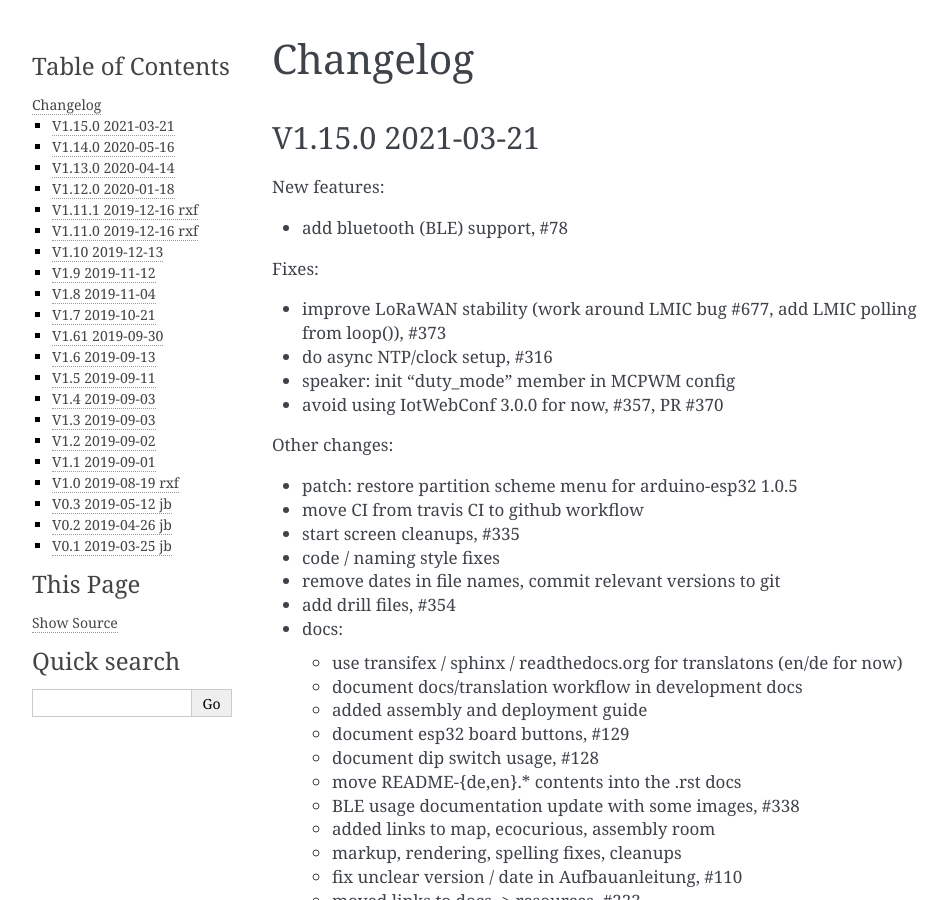
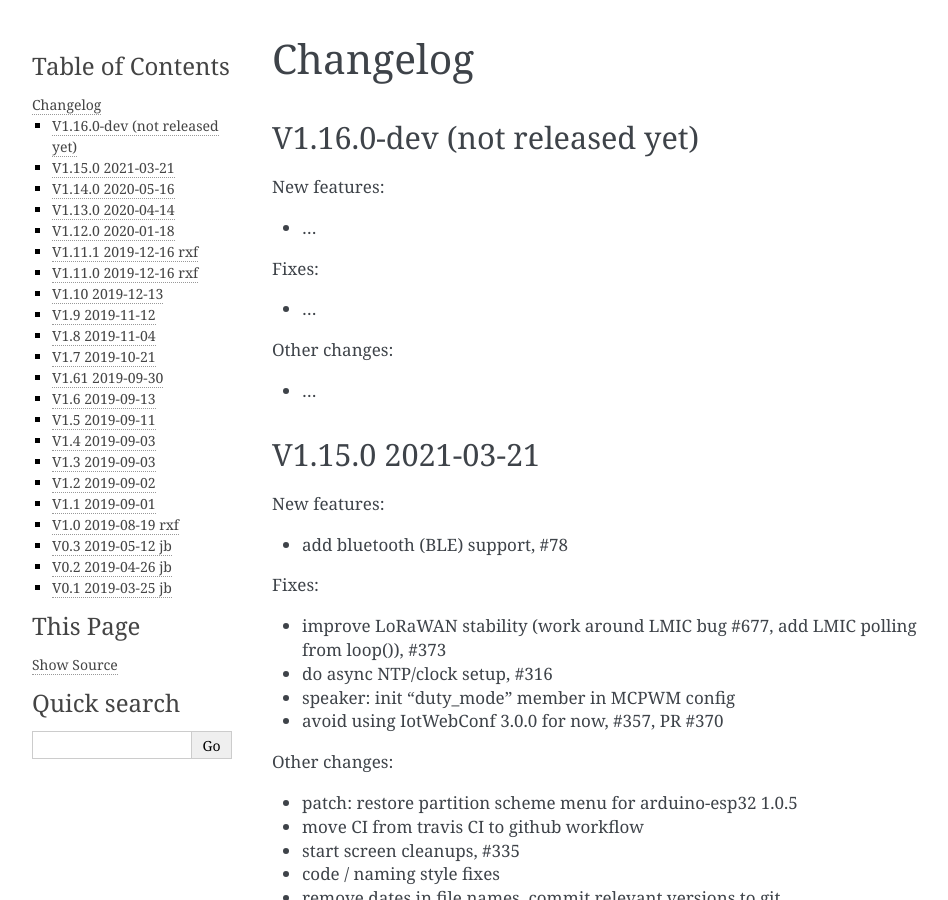
Before and after one commit to ecocurious2/MultiGeiger, a Sphinx documentation site: the page built from docs/source/changes.rst, in a window 1280 px wide and 900 px high. Shown: the whole window, without its empty margins (148-1096 px from the left). Built offline with Sphinx 7.4.7, drawn with Linux system fonts in a browser that asks for light colours.

Commit message:
Bump version: 1.15.0 → 1.16.0-dev

```diff
--- a/docs/source/changes.rst
+++ b/docs/source/changes.rst
@@ -3,8 +3,23 @@
 Changelog
 =========
 
+V1.16.0-dev (not released yet)
+------------------------------
+
+New features:
+
+* ...
+
+Fixes:
+
+* ...
+
+Other changes:
+
+* ...
+
 V1.15.0 2021-03-21
-------------------------------
+------------------
 
 New features:
 
--- a/docs/source/conf.py
+++ b/docs/source/conf.py
@@ -22,7 +22,7 @@
 author = 'see AUTHORS'
 
 # The full version, including alpha/beta/rc tags
-release = 'V1.15.0'
+release = 'V1.16.0-dev'
 
 
 # -- General configuration ---------------------------------------------------
```
Also changed, not shown: .bumpversion.cfg, 1 other file.
